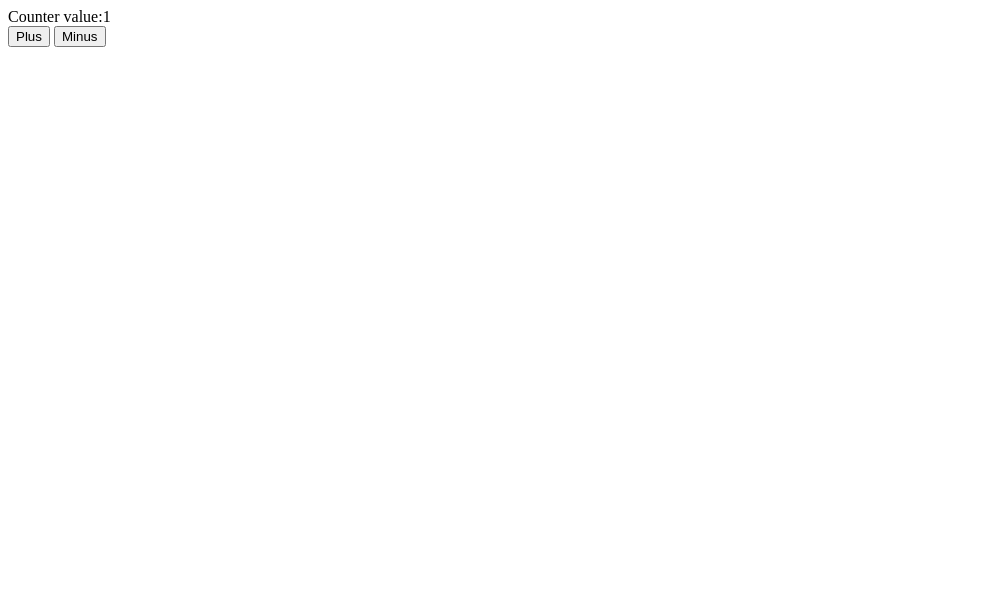
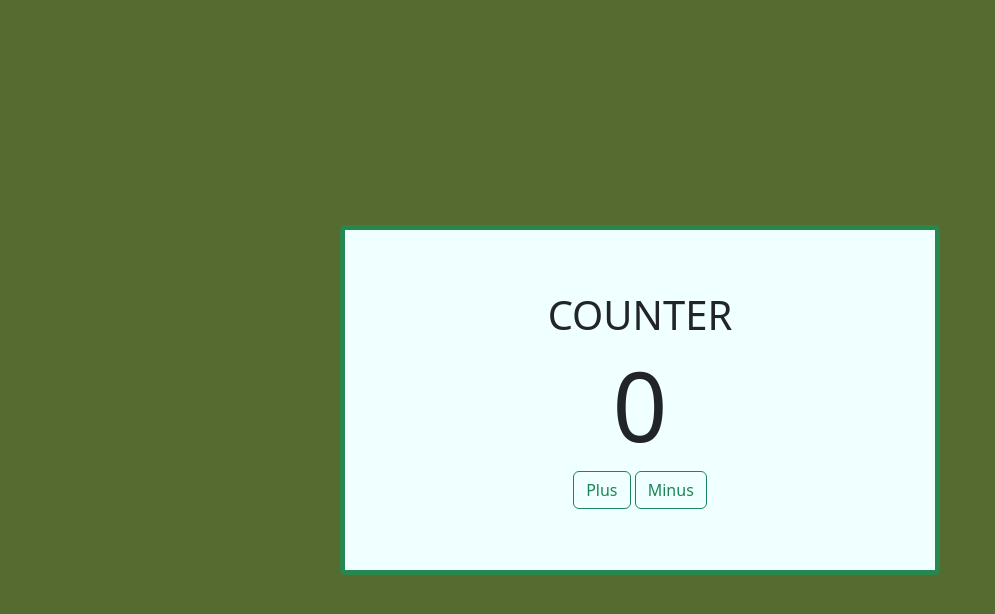
Before and after one commit to corinachistol/Level2, a plain HTML site: page DOM Simple Projects/counter.html in a window 1280 px wide. Shown: the whole page, without its empty margins (0-995 px from the left). Drawn offline with nearby package versions, Linux system fonts and the light colour scheme.

Commit message:
Add files via upload

```diff
--- a/DOM Simple Projects/counter.html
+++ b/DOM Simple Projects/counter.html
@@ -3,15 +3,53 @@
 <head>
     <meta charset="UTF-8">
     <meta name="viewport" content="width=device-width, initial-scale=1.0">
+    <link href="https://cdn.jsdelivr.net/npm/bootstrap@5.3.0/dist/css/bootstrap.min.css" rel="stylesheet" integrity="sha384-9ndCyUaIbzAi2FUVXJi0CjmCapSmO7SnpJef0486qhLnuZ2cdeRhO02iuK6FUUVM" crossorigin="anonymous">
     <title>Counter</title>
+    <style>
+        body{
+            background-color: darkolivegreen;
+        }
+        .container{
+            /* border: 1px solid red; */
+            height: 100vh;
+            width: 95vw;
+            margin: auto;
+            display: flex;
+            justify-content: center;
+            align-items: center;
+        }
+        .counter{
+            border: 5px solid rgb(39, 135, 79);
+            width: 600px;
+            height: 350px;
+            margin: auto;
+            padding: 25px;
+            text-align: center;
+            background-color: azure;
+            border-radius: 5px ;
+            display: flex;
+            justify-content: center;
+            align-items: center;
+            flex-direction: column;
+        }
+
+        #counter{
+            font-size: 6rem;
+        }
+
+    </style>
 </head>
 <body>
 
-    <label id="counter">Counter value:1</label>
-    <div>
-        <button id="plus" >Plus</button>
-        <button id="minus" >Minus</button>
-
+    <div class="container">
+        <div class="counter">
+            <h1>COUNTER</h1>
+            <h1 id = counter>0</h1>
+            <div>
+                <button type="button" class="btn btn-outline-success">Plus</button>
+                <button type="button" class="btn btn-outline-success">Minus</button>
+            </div>
+        </div>
     </div>
 
 
@@ -21,7 +59,7 @@
             //Varianta 1
         // let plusBtn = document.getElementById("plus")
         // let minusBtn = document.getElementById("minus")
-        let counter = document.getElementById("counter")
+
 
         let count = 1;
 
@@ -45,7 +83,7 @@
        function updateCounter (e) {
             if (e.target.innerText === "Plus"){
                 count++
-                counter.innerHTML = `Counter value:${count}`
+                counter.innerHTML = `${count}`
                 console.log(`Counter:${count}`)
 
 
@@ -55,7 +93,7 @@
                 if ( count < 1 ) {
                     count = 1 ;
                 }
-                counter.innerHTML = `Counter value:${count}`
+                counter.innerHTML = `${count}`
                 console.log(`Counter:${count}`)
 
             }
@@ -77,6 +115,7 @@
         //bubbling & captures
 
     </script>
+    <script src="https://cdn.jsdelivr.net/npm/bootstrap@5.3.0/dist/js/bootstrap.bundle.min.js" integrity="sha384-geWF76RCwLtnZ8qwWowPQNguL3RmwHVBC9FhGdlKrxdiJJigb/j/68SIy3Te4Bkz" crossorigin="anonymous"></script>
 
 </body>
 </html>
```
